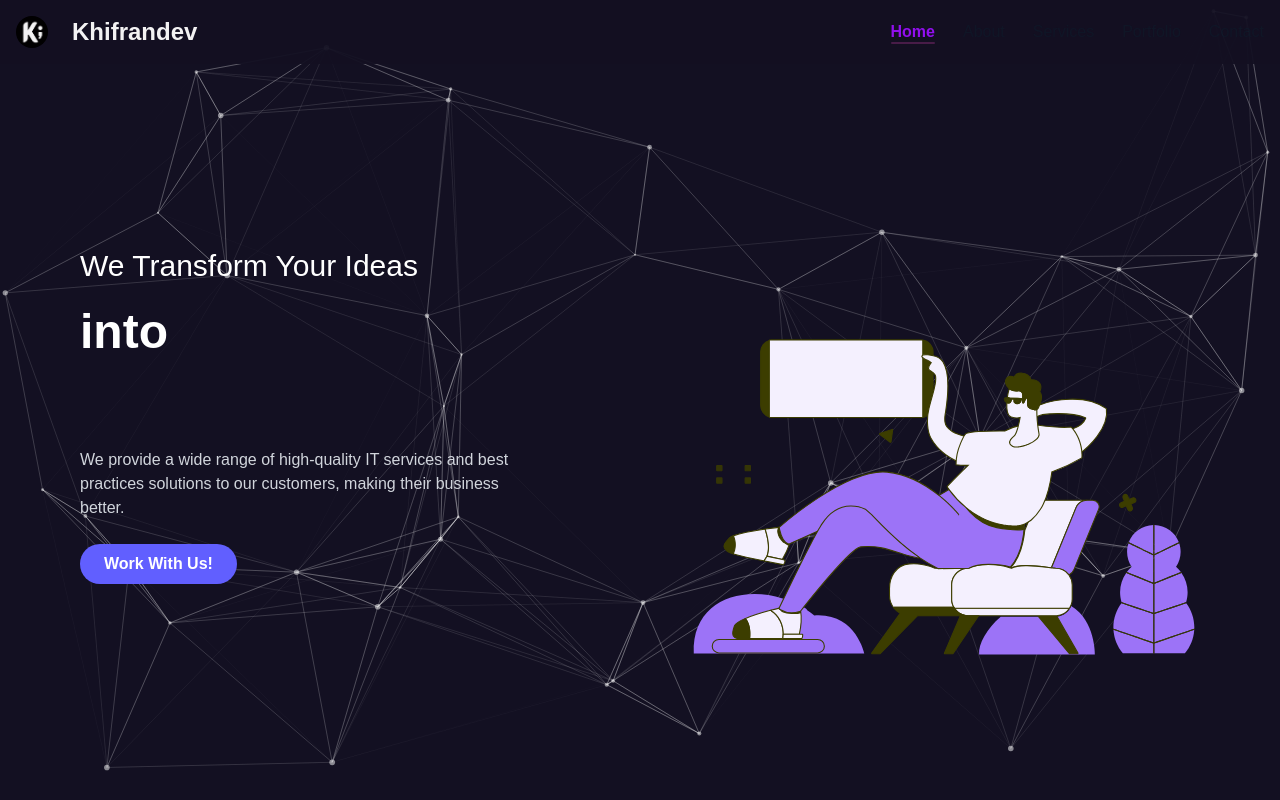
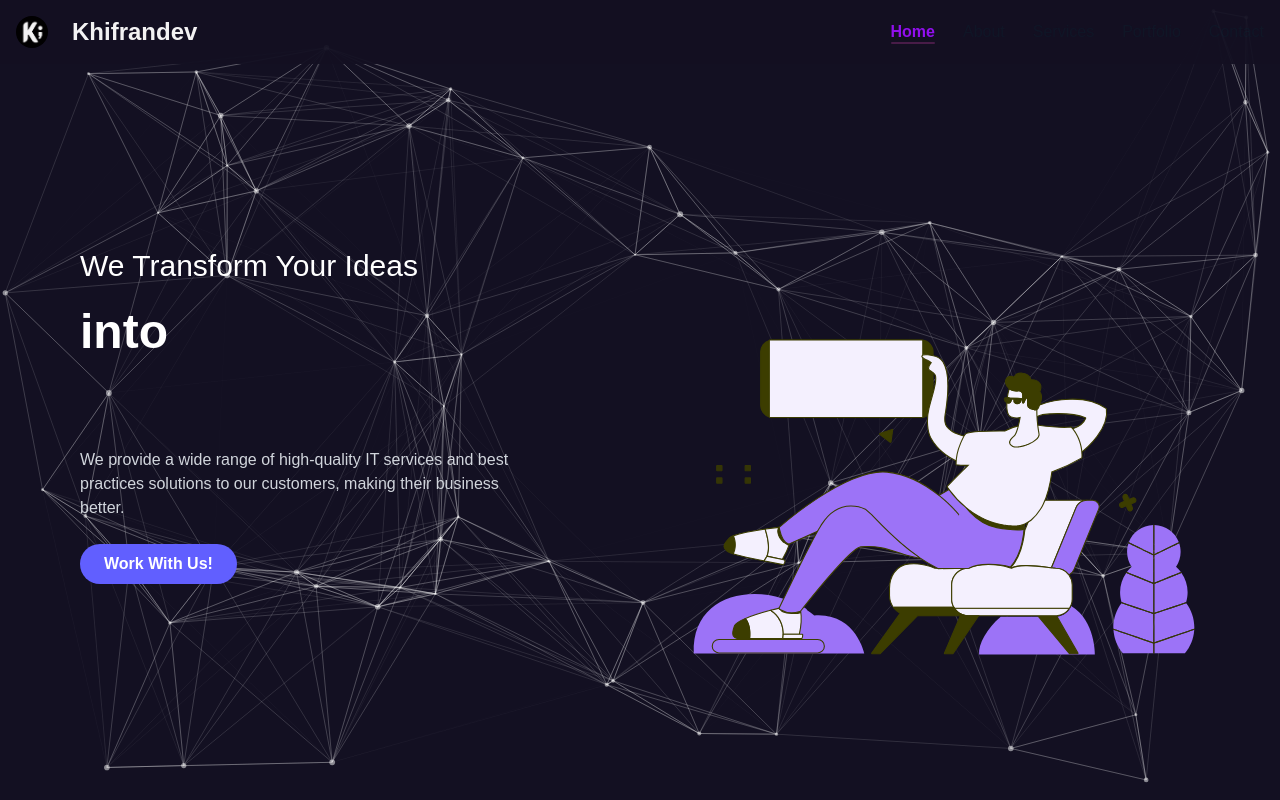
Before and after one commit to rtjnn/test-nextjs-app, a Next.js app: page / in a window 1280 px wide. Shown: the top 800 px of the page. Built offline with nearby package versions, Linux system fonts and the light colour scheme.

Commit message:
Update ParticlesBackground.tsx

```diff
--- a/src/components/ParticlesBackground.tsx
+++ b/src/components/ParticlesBackground.tsx
@@ -3,6 +3,7 @@
 import { useEffect, useMemo, useState } from "react";
 import Particles, { initParticlesEngine } from "@tsparticles/react";
 import { loadSlim } from "@tsparticles/slim";
+import type { ISourceOptions, MoveDirection } from "@tsparticles/engine";
 
 const ParticlesBackground = ({ id = "tsparticles" }: { id?: string }) => {
   const [engineReady, setEngineReady] = useState(false);
@@ -22,7 +23,7 @@ const ParticlesBackground = ({ id = "tsparticles" }: { id?: string }) => {
   };
 
   // Konfigurasi partikel
-  const options = useMemo(() => ({
+  const options: ISourceOptions = {
     background: {
       color: {
         value: "#131022",
@@ -39,7 +40,9 @@ const ParticlesBackground = ({ id = "tsparticles" }: { id?: string }) => {
           enable: true,
           mode: "grab",
         },
-        resize: true,
+        resize: {
+          enable: true,
+        },
       },
       modes: {
         repulse: {
@@ -65,7 +68,7 @@ const ParticlesBackground = ({ id = "tsparticles" }: { id?: string }) => {
         width: 1,
       },
       move: {
-        direction: "none",
+        direction: "none" as MoveDirection,
         enable: true,
         outModes: {
           default: "bounce",
@@ -77,10 +80,12 @@ const ParticlesBackground = ({ id = "tsparticles" }: { id?: string }) => {
       number: {
         density: {
           enable: true,
-          area: 500,
+          width: 1200, // ✅ Ganti dari 'area'
+          height: 1200, // ✅ Opsional, tergantung efek yang diinginkan
         },
         value: 100,
       },
+
       opacity: {
         value: 0.5,
       },
@@ -92,12 +97,9 @@ const ParticlesBackground = ({ id = "tsparticles" }: { id?: string }) => {
       },
     },
     detectRetina: true,
-  }), []);
+  };
 
-  // Jangan render Particles sampai engine siap
-  return engineReady ? (
-    <Particles id={id} options={options} loaded={particlesLoaded} />
-  ) : null;
+  return engineReady ? <Particles id={id} options={options} /> : null;
 };
 
 export default ParticlesBackground;
```
